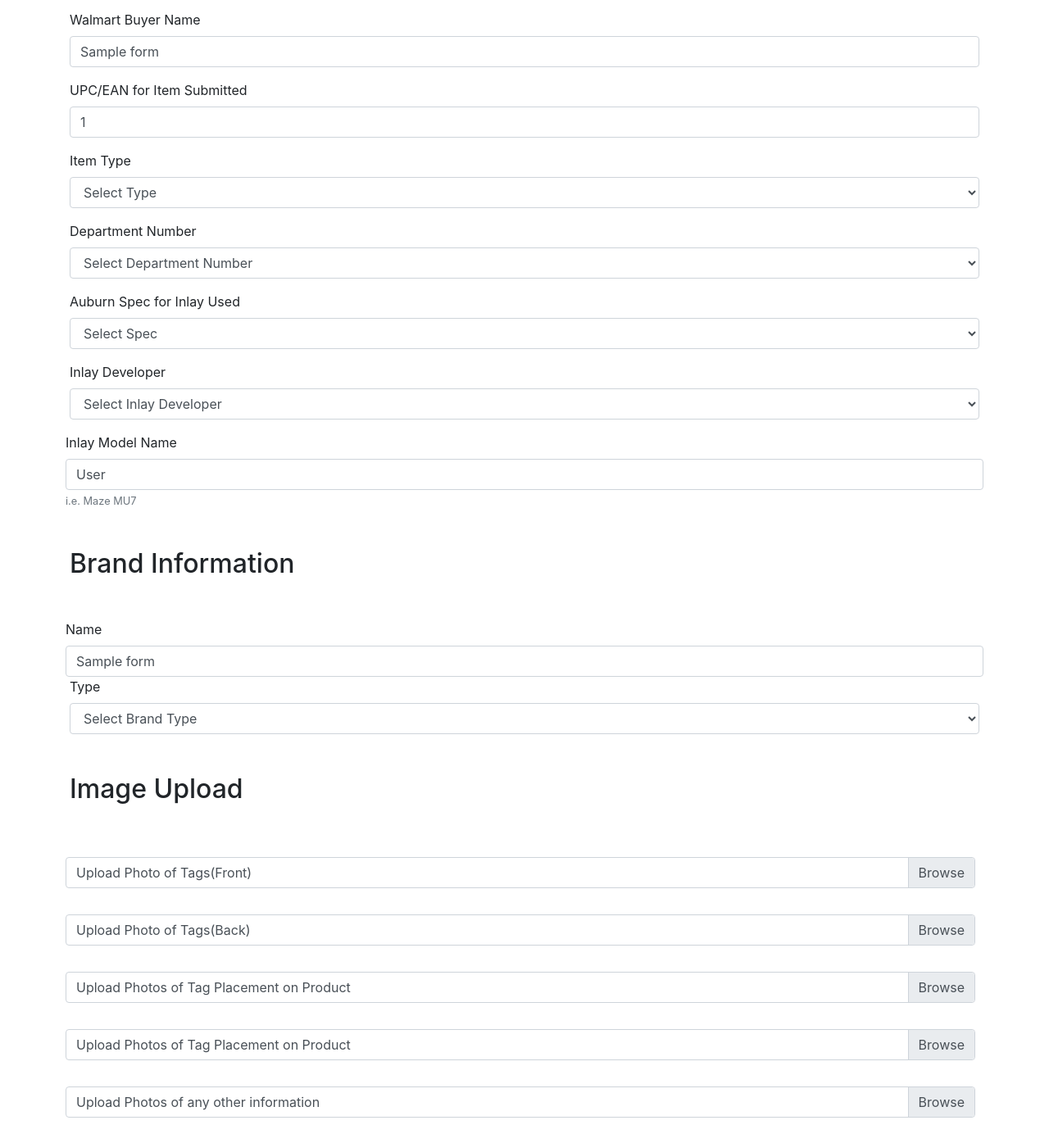
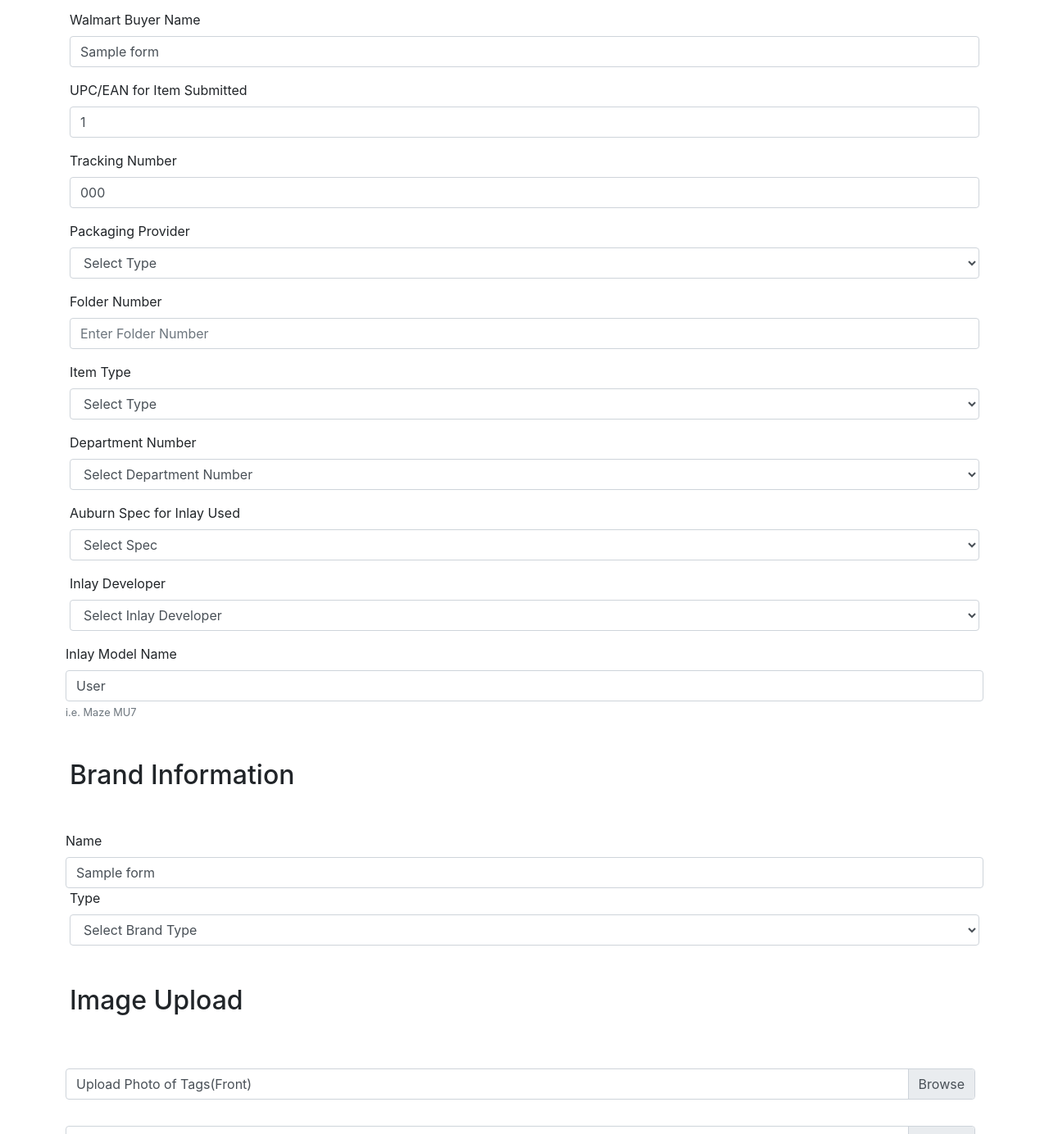
Before and after one commit to rnguyen18/RFID_Web_Portal, a Django app: page /form/view/1/edit in a window 1280 px wide. Shown: the part 618-2002 px from the top of the page at 82% size. Run offline with Django 3.2, Linux system fonts and the light colour scheme; a user stored in the database is signed in; tables that the repository leaves empty hold one stand-in row (values such as "Sample post"); some libraries are stand-ins or nearby versions.

Commit message:
Added update view entires

```diff
--- a/WalmartApp/templates/walmart/form_update.html
+++ b/WalmartApp/templates/walmart/form_update.html
@@ -20,10 +20,12 @@
 
     <form enctype="multipart/form-data" action="" method="post">
         {% csrf_token %}
+
         <div class="form-group">
             <label for="id_vendorName">Vendor Name in Retail Link</label>
             <input type="text" class="form-control" name="vendorName" id="id_vendorName" placeholder="Enter Vendor Name" value="{{ object.vendorName }}">
         </div>
+
         <div class="form-group">
             <label for="id_vendorNumber">Vendor Number in Retail Link</label>
             <input type="text" class="form-control" name="vendorNumber" id="id_vendorNumber" placeholder="Enter Vendor Number" value="{{ object.vendorNumber }}">
@@ -52,6 +54,27 @@
         <div class="form-group">
             <label for="id_upcEAN">UPC/EAN for Item Submitted</label>
             <input type="text" class="form-control" name="upcEAN" id="id_upcEAN" placeholder="Enter UPC/EAN" value="{{ object.upcEAN }}">
+        </div>
+
+        <div class="form-group">
+            <label for="id_trackingNumber">Tracking Number</label>
+            <input type="text" class="form-control" name="trackingNumber" id="id_trackingNumber" placeholder="Enter Tracking Number" value="{{ object.trackingNumber }}">
+        </div>
+
+        <div class="form-group">
+            <label for="id_packagingProvider">Packaging Provider</label>
+            <select class="form-control" name="packagingProvider" id="id_packagingProvider">
+                <option value="">Select Type</option>
+                <option value="DHL" {% if object.itemType == "DHL" %} selected {% endif %}>DHL</option>
+                <option value="UPS" {% if object.itemType == "UPS" %} selected {% endif %}>UPS</option>
+                <option value="FEDEX" {% if object.itemType == "FEDEX" %} selected {% endif %}>FEDEX</option>
+                <option value="USPS" {% if object.itemType == "USPS" %} selected {% endif %}>USPS</option>
+            </select>
+        </div>
+
+        <div class="form-group">
+            <label for="id_folderNumber">Folder Number</label>
+            <input type="text" class="form-control" name="folderNumber" id="id_folderNumber" placeholder="Enter Folder Number" value="{{ object.folderNumber }}">
         </div>
 
         <div class="form-group">
@@ -96,6 +119,7 @@
                 <option value="w6" {% if object.inlaySpec == "w6" %} selected {% endif %}>W6</option>
             </select>
         </div>
+
         <div class="form-group">
             <label for="id_inlayDeveloper">Inlay Developer</label>
             <select class="form-control" name="inlayDeveloper" id="id_inlayDeveloper">
```
